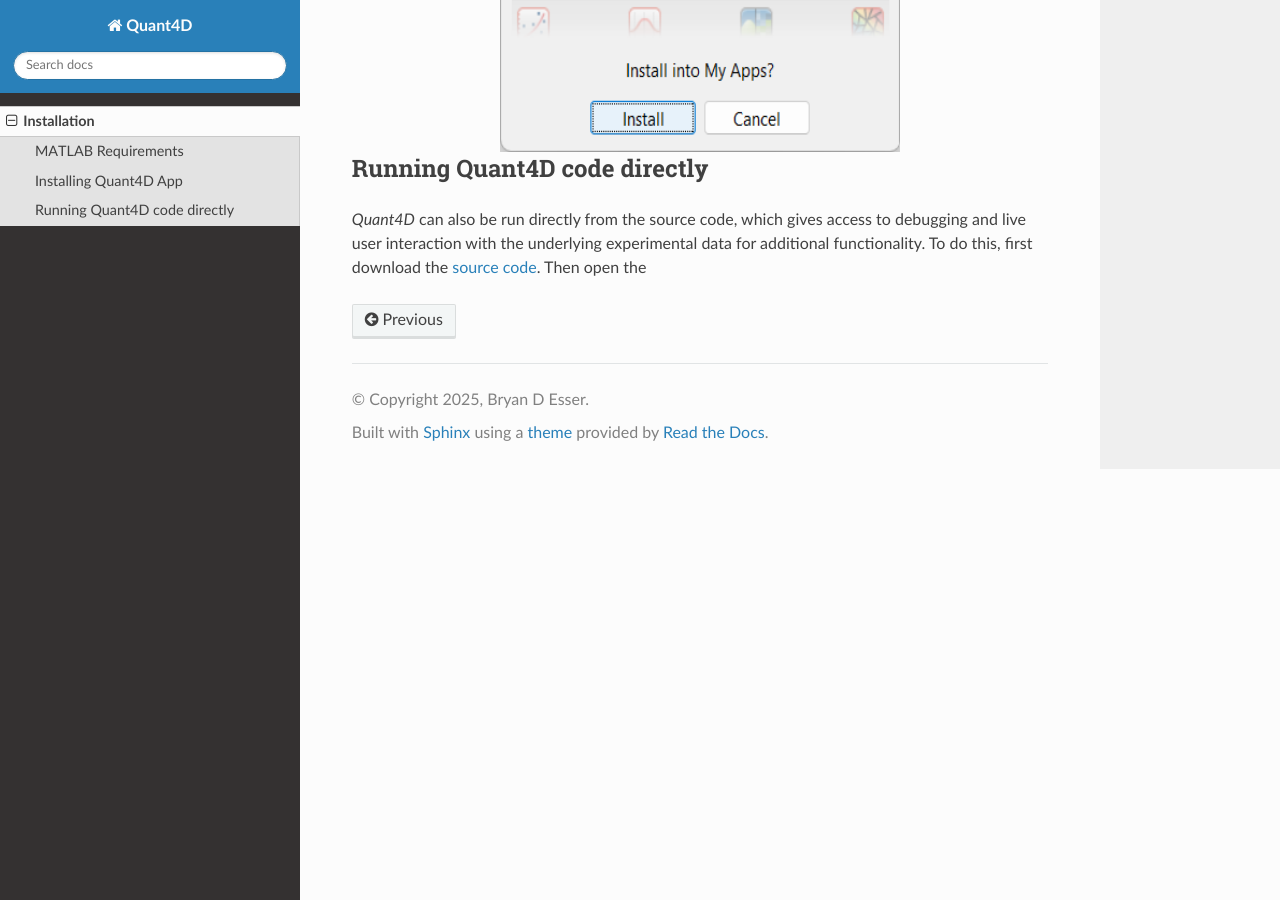
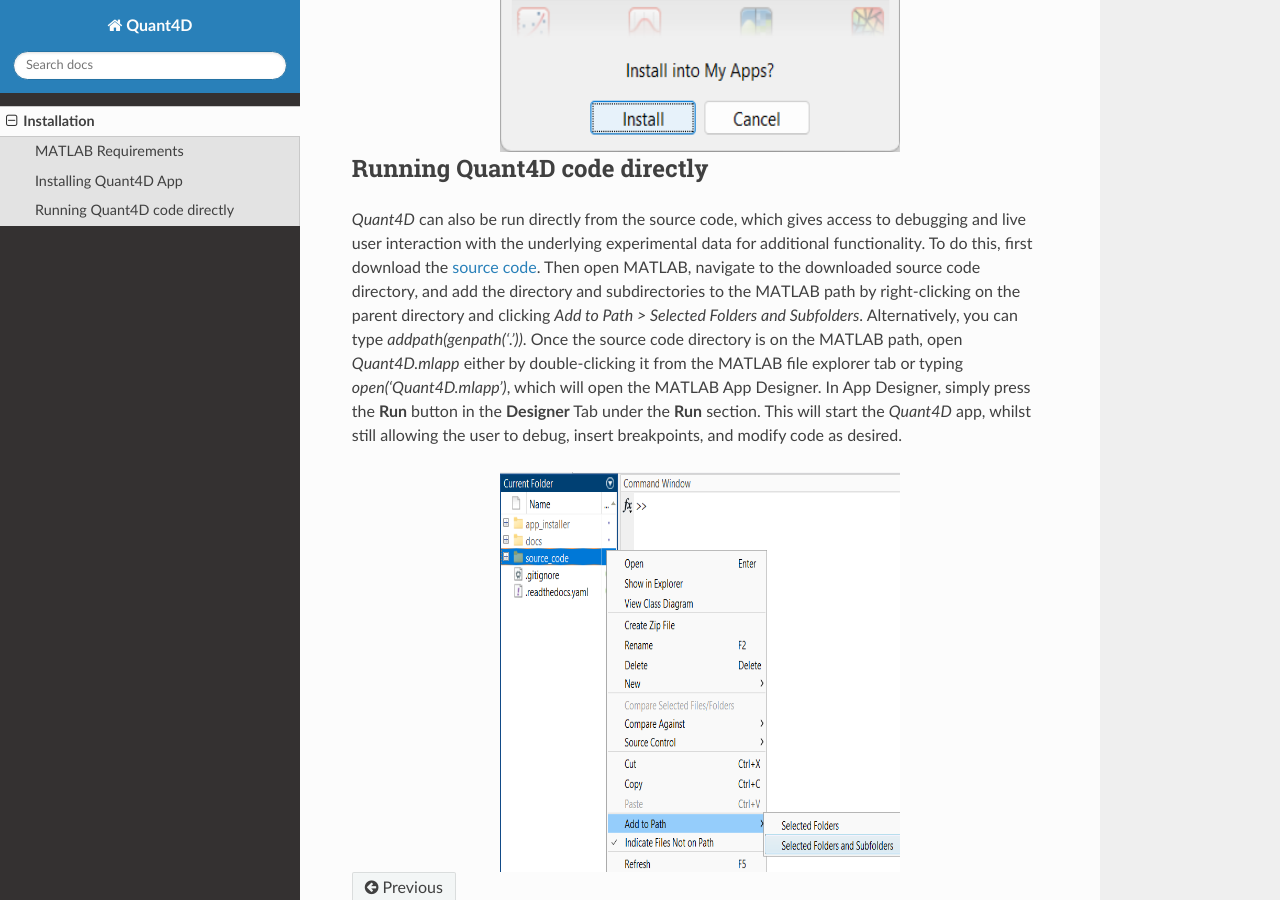
Before and after one commit to bryandesser/Quant4D, a Sphinx documentation site: the page built from docs/source/installation.rst, in a window 1280 px wide and 900 px high, scrolled down 1181 px. Built offline with Sphinx 7.4.7 and the Read the Docs theme 3.1.0, drawn with Linux system fonts in a browser that asks for light colours; pages that are not in the unit, such as notebooks, are missing from menus.

Commit message:
new file:   docs/_static/add_to_path.png 	modified:   docs/source/installation.rst

```diff
--- a/docs/source/installation.rst
+++ b/docs/source/installation.rst
@@ -34,4 +34,9 @@
 Running Quant4D code directly
 -----------------------------
 
-`Quant4D` can also be run directly from the source code, which gives access to debugging and live user interaction with the underlying experimental data for additional functionality. To do this, first download the `source code <https://github.com/bryandesser/Quant4D/tree/master/source_code>`_. Then open the
+`Quant4D` can also be run directly from the source code, which gives access to debugging and live user interaction with the underlying experimental data for additional functionality. To do this, first download the `source code <https://github.com/bryandesser/Quant4D/tree/master/source_code>`_. Then open MATLAB, navigate to the downloaded source code directory, and add the directory and subdirectories to the MATLAB path by right-clicking on the parent directory and clicking `Add to Path > Selected Folders and Subfolders`. Alternatively, you can type `addpath(genpath('.'))`. Once the source code directory is on the MATLAB path, open `Quant4D.mlapp` either by double-clicking it from the MATLAB file explorer tab or typing `open('Quant4D.mlapp')`, which will open the MATLAB App Designer. In App Designer, simply press the **Run** button in the **Designer** Tab under the **Run** section. This will start the `Quant4D` app, whilst still allowing the user to debug, insert breakpoints, and modify code as desired.
+
+.. image:: ../_static/add_to_path.png
+    :width: 400
+    :height: 400
+    :align: center
```
Also changed, not shown: docs/_static/add_to_path.png (added).
